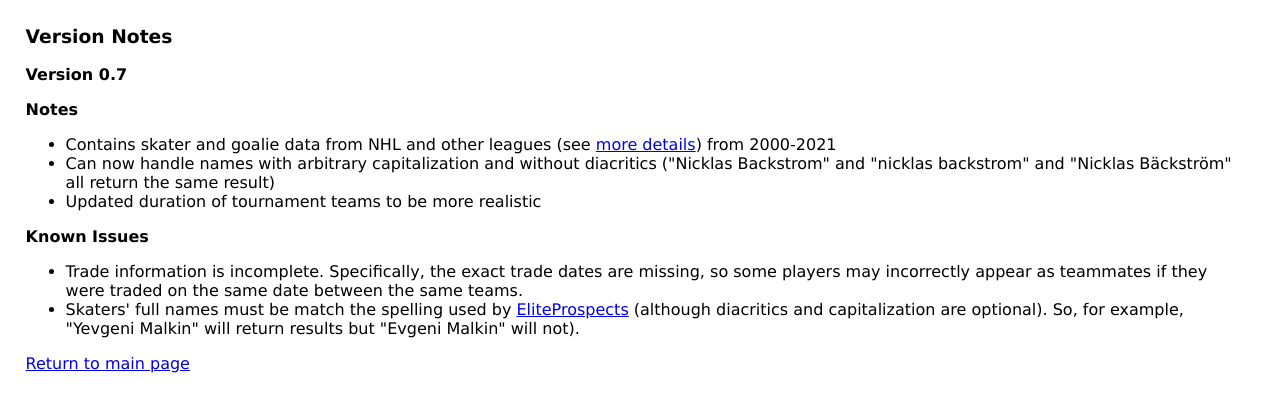
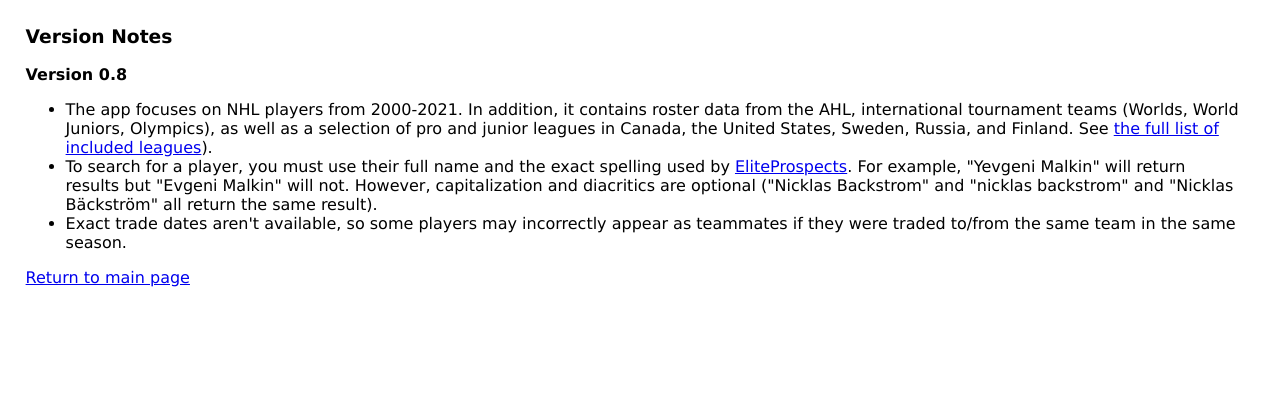
Before and after one commit to winglavender/hockey_site, a Flask app: page /version_notes in a window 1280 px wide. Shown: the top 412 px of the page. Run offline with Flask 2, Linux system fonts and the light colour scheme.

Commit message:
Updating notes

```diff
--- a/templates/contact.html
+++ b/templates/contact.html
@@ -12,7 +12,7 @@
   Contact Info
     </h3>
 
-    <p>Please feel free to <a href="mailto:winglavender@gmail.com">email me</a> with questions, comments, or issues. This app is a work-in-progress, so if you have a specific feature request, I may be able to add it for you.</p>
+    <p>You can <a href="mailto:winglavender@gmail.com">email me</a> with questions, comments, or issues. This app is a work-in-progress, so if you have a specific feature or data request, I can take that into consideration.</p>
 
     <a href="{{ url_for('home') }}">Return to main page</a>
     </body>
--- a/templates/index.html
+++ b/templates/index.html
@@ -12,7 +12,7 @@
 
       <h3>Hockey Teammates</h3>
 
-      <p>An app to help you figure out which hockey players have been on a team together (NHL-focused, but includes data from some junior, pro, and tournament teams)</p>
+      <p>An app to help you figure out which hockey players have been on a team together (focused on NHL players from 2000-2021 with additional data from international tournaments and some other pro and junior hockey leagues; see <a href="{{ url_for('version_notes') }}">the version notes</a> for more details). </p>
 
     <div id="content">
     <a href="{{ url_for('version_notes') }}">Version Notes</a> | <a href="{{ url_for('data') }}">Data</a> | <a href="{{ url_for('contact') }}">Contact</a><br><br>
--- a/templates/version_notes.html
+++ b/templates/version_notes.html
@@ -12,19 +12,12 @@
      Version Notes
     </h3>
 
-    <p><b>Version 0.7</b></p>
+    <p><b>Version 0.8</b></p>
 
-    <p><b>Notes</b></p>
     <ul>
-    <li>Contains skater and goalie data from NHL and other leagues (see <a href="{{ url_for('data') }}">more details</a>) from 2000-2021</li>
-    <li>Can now handle names with arbitrary capitalization and without diacritics ("Nicklas Backstrom" and "nicklas backstrom" and "Nicklas Bäckström" all return the same result)</li>
-    <li>Updated duration of tournament teams to be more realistic</li>
-    </ul>
-
-    <p><b>Known Issues</b></p>
-    <ul>
-        <li>Trade information is incomplete. Specifically, the exact trade dates are missing, so some players may incorrectly appear as teammates if they were traded on the same date between the same teams.</li>
-        <li>Skaters' full names must be match the spelling used by <a href="https://eliteprospects.com">EliteProspects</a> (although diacritics and capitalization are optional). So, for example, "Yevgeni Malkin" will return results but "Evgeni Malkin" will not).</li>
+    <li>The app focuses on NHL players from 2000-2021. In addition, it contains roster data from the AHL, international tournament teams (Worlds, World Juniors, Olympics), as well as a selection of pro and junior leagues in Canada, the United States, Sweden, Russia, and Finland. See <a href="{{ url_for('data') }}">the full list of included leagues</a>).</li>
+    <li>To search for a player, you must use their full name and the exact spelling used by <a href="https://eliteprospects.com">EliteProspects</a>. For example, "Yevgeni Malkin" will return results but "Evgeni Malkin" will not. However, capitalization and diacritics are optional ("Nicklas Backstrom" and "nicklas backstrom" and "Nicklas Bäckström" all return the same result).</li>
+    <li>Exact trade dates aren't available, so some players may incorrectly appear as teammates if they were traded to/from the same team in the same season.</li>
     </ul>
 
     <a href="{{ url_for('home') }}">Return to main page</a>
```
Also changed, not shown: templates/data.html (+20 -1 lines).
